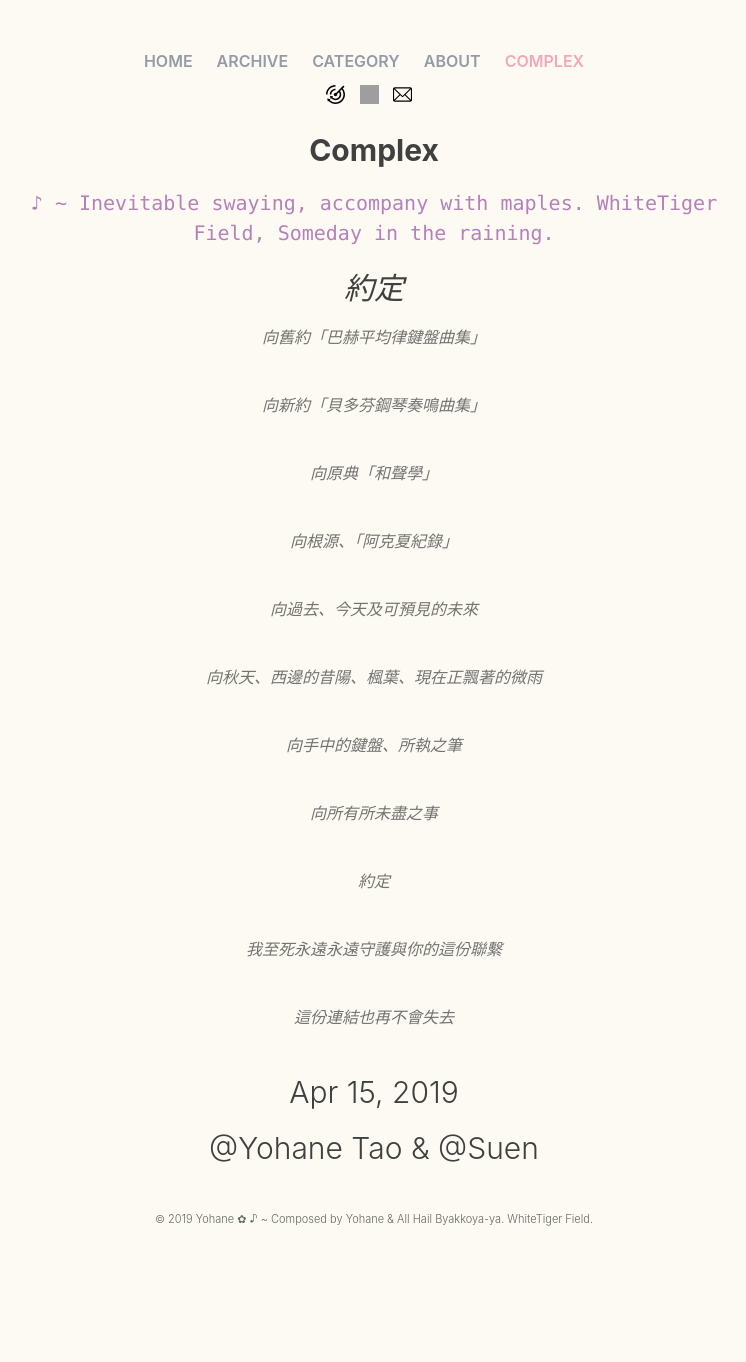
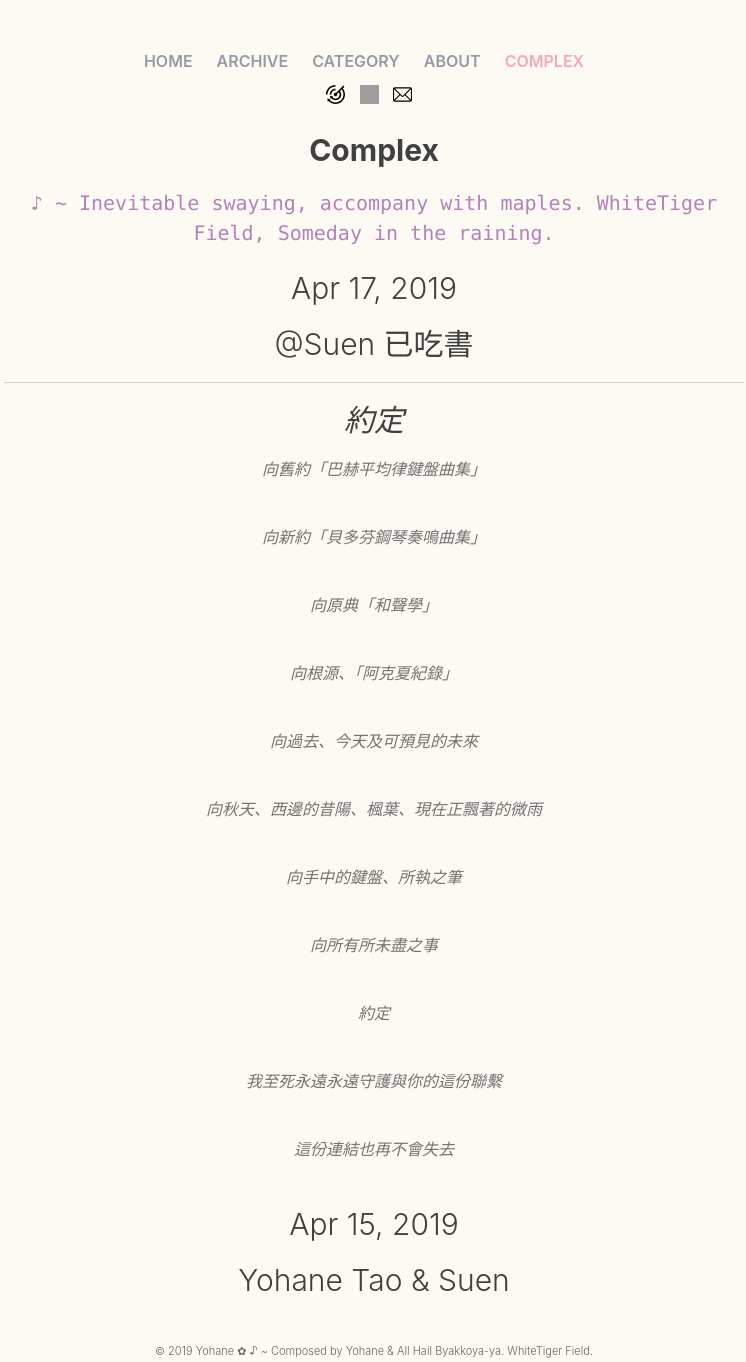
Before and after one commit to YohaneWW/Maples, a Jekyll site: the page built from complex.md, in a window 1280 px wide. Shown: the whole page, without its empty margins (266-1012 px from the left). Built offline with Jekyll 4.4.1, drawn with Linux system fonts in a browser that asks for light colours; before the commit the page ends 1230 px from its top, so only the background shows below that; grey boxes are pictures that could not be loaded.

Commit message:
many sincerity

```diff
--- a/complex.md
+++ b/complex.md
@@ -1,6 +1,11 @@
 ---
 layout: page
 title: Complex
+---
+# Apr 17, 2019
+
+# @Suen 已吃書
+
 ---
 
 # _約定_
@@ -51,4 +56,4 @@ _這份連結也再不會失去_
 
 # Apr 15, 2019
 
-# @Yohane Tao & @Suen
+# Yohane Tao & Suen
```
